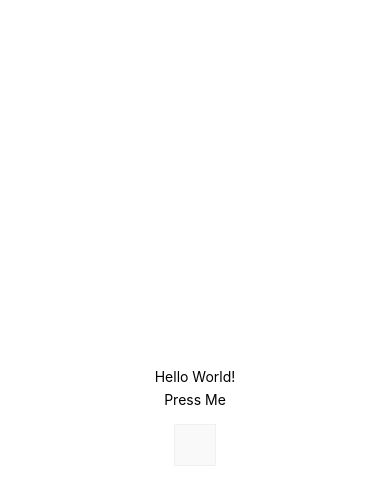
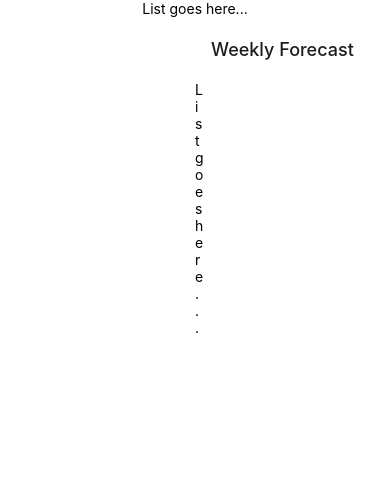
Before and after one commit to JoshuaEngebretson/ReactNative-Weather, a React Native app: screen / in a window 390 px wide. Shown: the top 504 px of the page. Built offline with nearby package versions, Linux system fonts and the light colour scheme.

Commit message:
Created components folder and created first new component
- First created component is ForecastList.jsx

```diff
--- a/App.js
+++ b/App.js
@@ -1,44 +1,37 @@
-import React, { useState } from "react";
-import { StatusBar } from "expo-status-bar";
-import { Pressable, StyleSheet, Text, View } from "react-native";
+import {
+	StyleSheet,
+	Text,
+	View,
+	StatusBar,
+	SafeAreaView,
+} from "react-native";
+import { NavigationContainer } from "@react-navigation/native";
+import { createNativeStackNavigator } from "@react-navigation/native-stack";
+import ForecastList from "./components/ForecastList";
+
+const Stack = createNativeStackNavigator();
 
 export default function App() {
-	const [timesPressed, setTimesPressed] = useState(0);
-
-	let textLog = "";
-	if (timesPressed > 1) {
-		textLog = timesPressed + "x onPress";
-	} else if (timesPressed > 0) {
-		textLog = "onPress";
-	}
-
 	return (
-		<View style={styles.container}>
-			<Text>Hello World!</Text>
-			<Pressable
-				onPress={() => {
-					setTimesPressed((current) => current + 1);
-				}}
-				style={({ pressed }) => [
-					{
-						backgroundColor: pressed
-							? "rgb(210, 230, 255)"
-							: "white",
-					},
-					styles.wrapperCustom,
-				]}
-			>
-				{({ pressed }) => (
-					<Text>{pressed ? "Pressed!" : "Press Me"}</Text>
-				)}
-			</Pressable>
-			<View style={styles.logBox}>
-				<Text testId="pressable_press_console">
-					{textLog}
-				</Text>
-			</View>
-			<StatusBar style="auto" />
-		</View>
+		<SafeAreaView style={styles.container}>
+			<StatusBar
+				backgroundColor="teal"
+				animated
+				barStyle={"default"}
+				hidden={false}
+			/>
+			<ForecastList />
+			<NavigationContainer>
+				{/* Similar to a Router */}
+				<Stack.Navigator initialRouteName="Weekly Forecast">
+					{/* Similar to Route */}
+					<Stack.Screen
+						name="Weekly Forecast"
+						component={ForecastList}
+					/>
+				</Stack.Navigator>
+			</NavigationContainer>
+		</SafeAreaView>
 	);
 }
 
@@ -49,18 +42,4 @@ const styles = StyleSheet.create({
 		alignItems: "center",
 		justifyContent: "center",
 	},
-	wrapperCustom: {
-		borderRadius: 8,
-		padding: 6,
-	},
-	text: {
-		fontSize: 16,
-	},
-	logBox: {
-		padding: 20,
-		margin: 10,
-		borderWidth: StyleSheet.hairlineWidth,
-		borderColor: "#f0f0f0",
-		backgroundColor: "#f9f9f9",
-	},
 });
--- /dev/null
+++ b/components/ForecastList.jsx
@@ -0,0 +1,9 @@
+import { View, Text } from "react-native";
+
+export default function ForecastList() {
+	return (
+		<View>
+			<Text>List goes here...</Text>
+		</View>
+	);
+}
```
